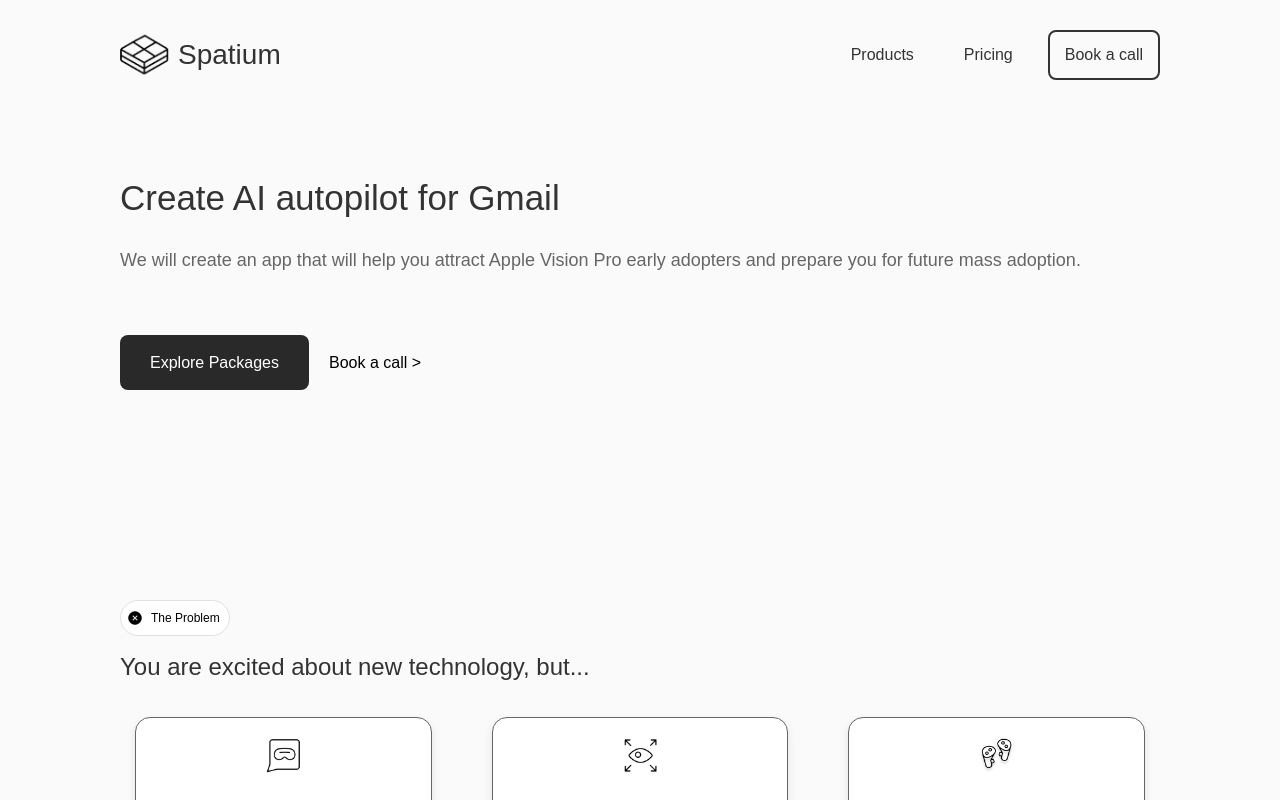
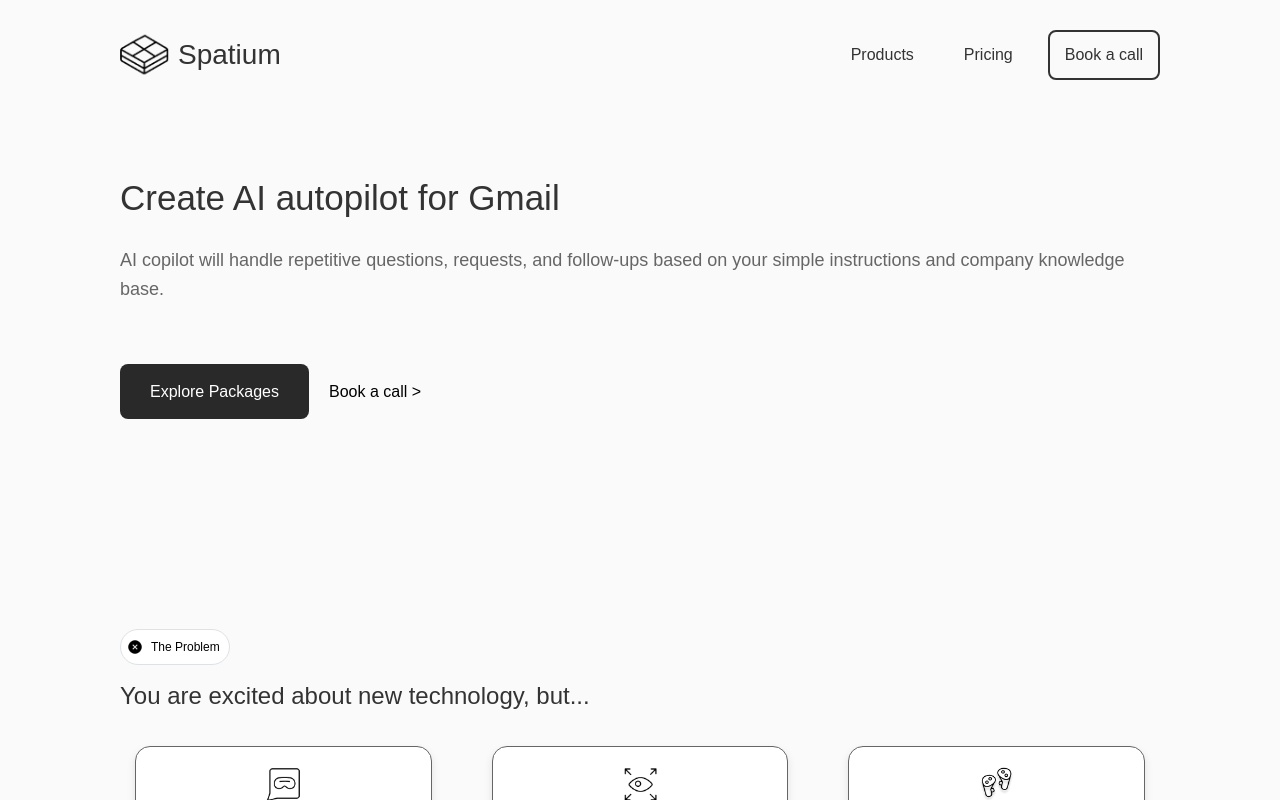
Before and after one commit to vladyslavpodenko/Spatiumxr.eu, a Next.js app: page / in a window 1280 px wide. Shown: the top 800 px of the page. Built offline with nearby package versions, Linux system fonts and the light colour scheme; a web font is replaced by a local one.

Commit message:
Update index.tsx

```diff
--- a/src/pages/index.tsx
+++ b/src/pages/index.tsx
@@ -10,9 +10,7 @@
             <title>Autopilot for Gmail</title>
             <header>
                 <h1>Create AI autopilot for Gmail</h1>
-                <p>We will create an app that will help you attract Apple Vision Pro early adopters and prepare you for
-                    future
-                    mass adoption.</p>
+                <p>AI copilot will handle repetitive questions, requests, and follow-ups based on your simple instructions and company knowledge base.</p>
                 <div className="header-buttons">
                     <a onClick={(e) => {
                         e.preventDefault();
```
